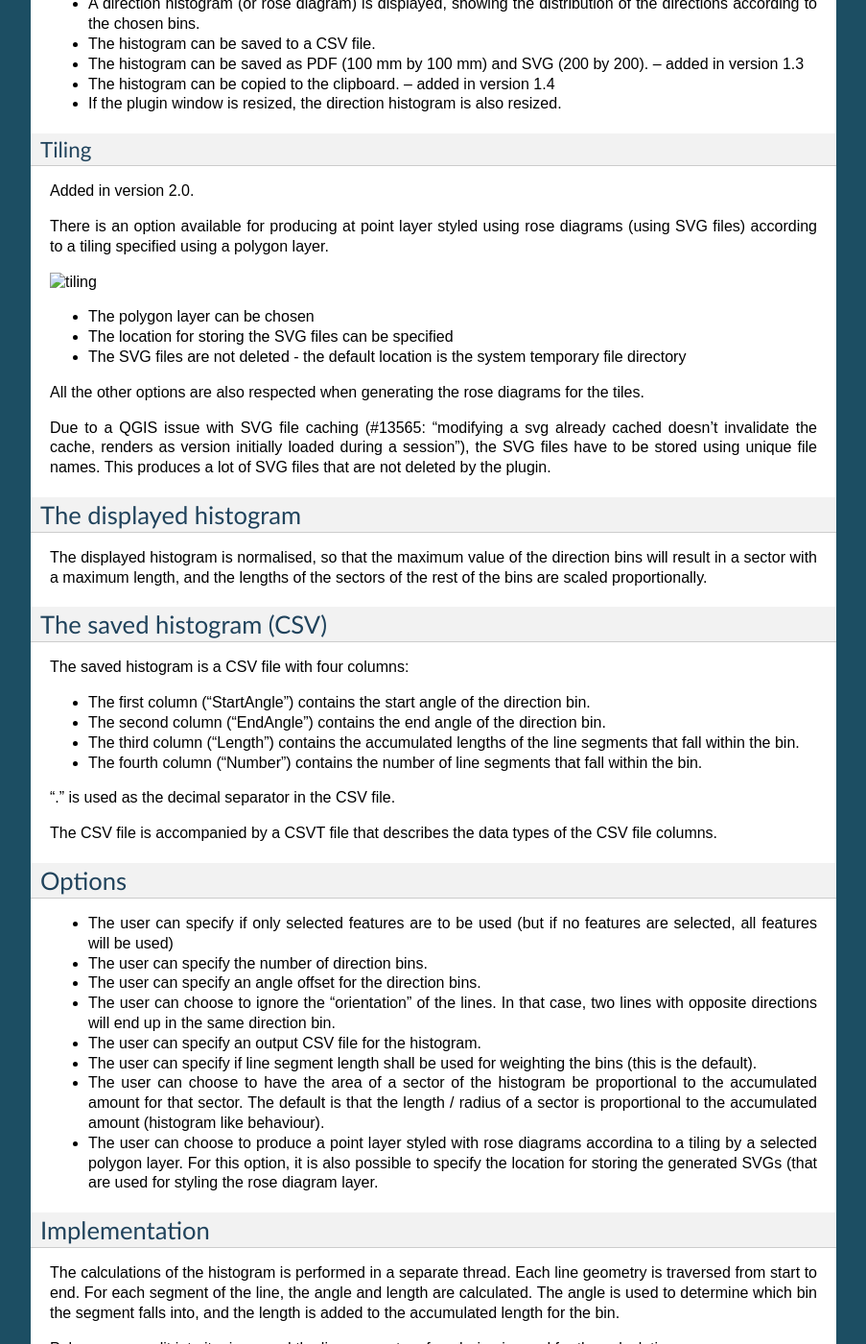
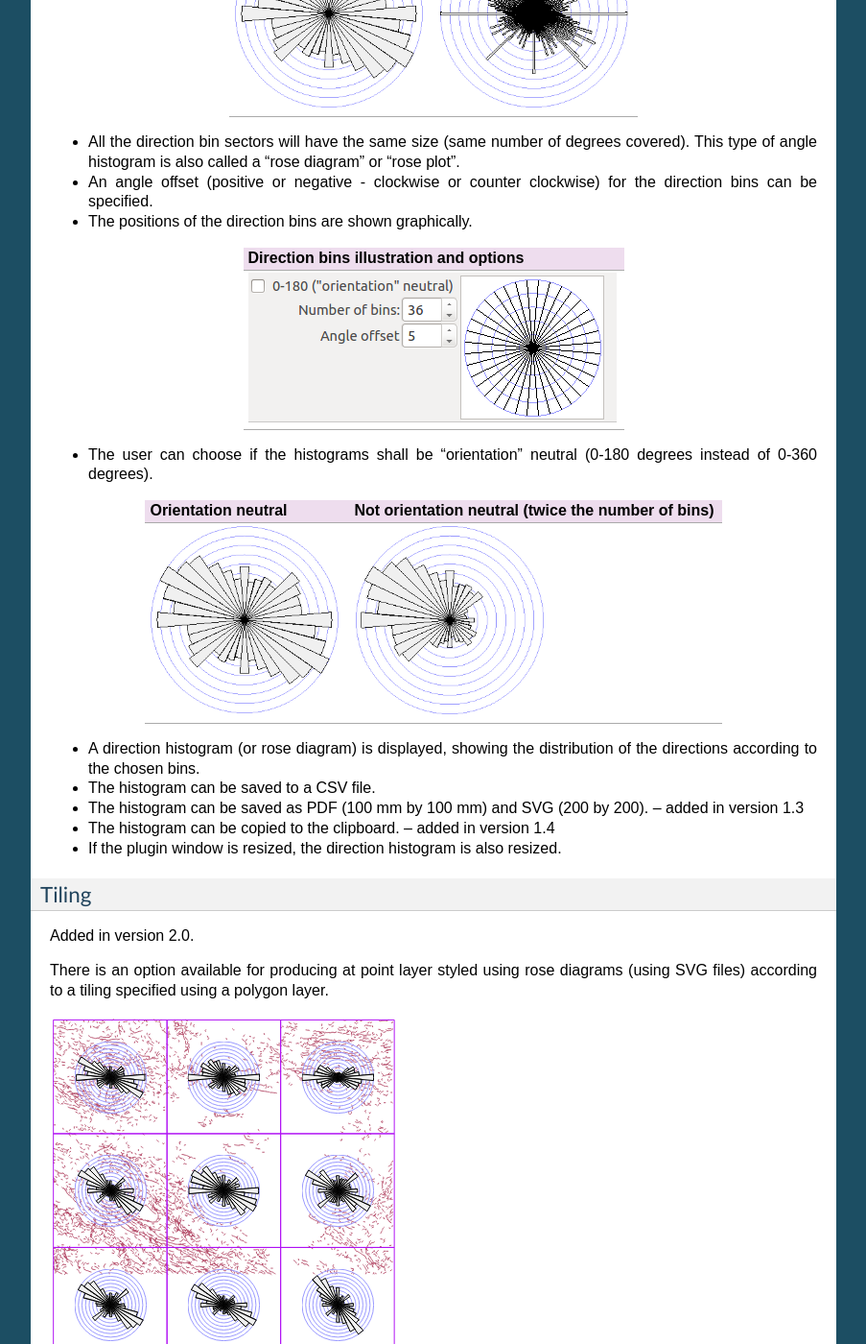
Before and after one commit to havatv/qgislinedirectionhistogramplugin, a Sphinx documentation site: the page built from help/source/index.rst, in a window 1280 px wide and 1400 px high, scrolled down 641 px. Shown: the whole window at 96% size, without its empty margins (198-1101 px from the left). Built offline with Sphinx 7.4.7, drawn with Linux system fonts in a browser that asks for light colours; formulas are drawn with MathJax 3; some of the changed text lies outside the part shown.

Commit message:
Adding documentation illustrations

```diff
--- a/help/source/index.rst
+++ b/help/source/index.rst
@@ -38,7 +38,12 @@ Functionality
    :width: 200
    :align: middle
 
-|rose| |rose90_1|
+
++---------------+----------------+
+| Fewer bins    | More bins      |
++===============+================+
+| |rose|        | |rose90_1|     |
++---------------+----------------+
 
 - All the direction bin sectors will have the same size (same number
   of degrees covered).  This type of angle histogram is also called
@@ -52,7 +57,11 @@ Functionality
 .. |specbins| image:: illustrations/specify_bins.png
    :align: middle
 
-|specbins|
++------------------------------------------+
+| Direction bins illustration and options  |
++==========================================+
+| |specbins|                               |
++------------------------------------------+
 
 - The user can choose if the histograms shall be "orientation"
   neutral (0-180 degrees instead of 0-360 degrees).
@@ -61,7 +70,11 @@ Functionality
    :width: 200
    :align: middle
 
-|rose| |rose36_5_360|
++----------------------+-----------------------------------------------------+
+| Orientation neutral  | Not orientation neutral (twice the number of bins)  |
++======================+=====================================================+
+| |rose|               | |rose36_5_360|                                      |
++----------------------+-----------------------------------------------------+
 
 - A direction histogram (or rose diagram) is displayed, showing the
   distribution of the directions according to the chosen bins.
@@ -162,7 +175,7 @@ Options
   behaviour).
 
 - The user can choose to produce a point layer styled with rose
-  diagrams accordina to a tiling by a selected polygon layer.
+  diagrams according to a tiling by a selected polygon layer.
   For this option, it is also possible to specify the location
   for storing the generated SVGs (that are used for styling the
   rose diagram layer.
```
Also changed, not shown: help/source/illustrations/rose36_5_360.png (added), help/source/illustrations/rose90_1.png (added), help/source/illustrations/rosediagram.png (added), help/source/illustrations/specify_bins.png (added), help/source/illustrations/tiling.png (added).
